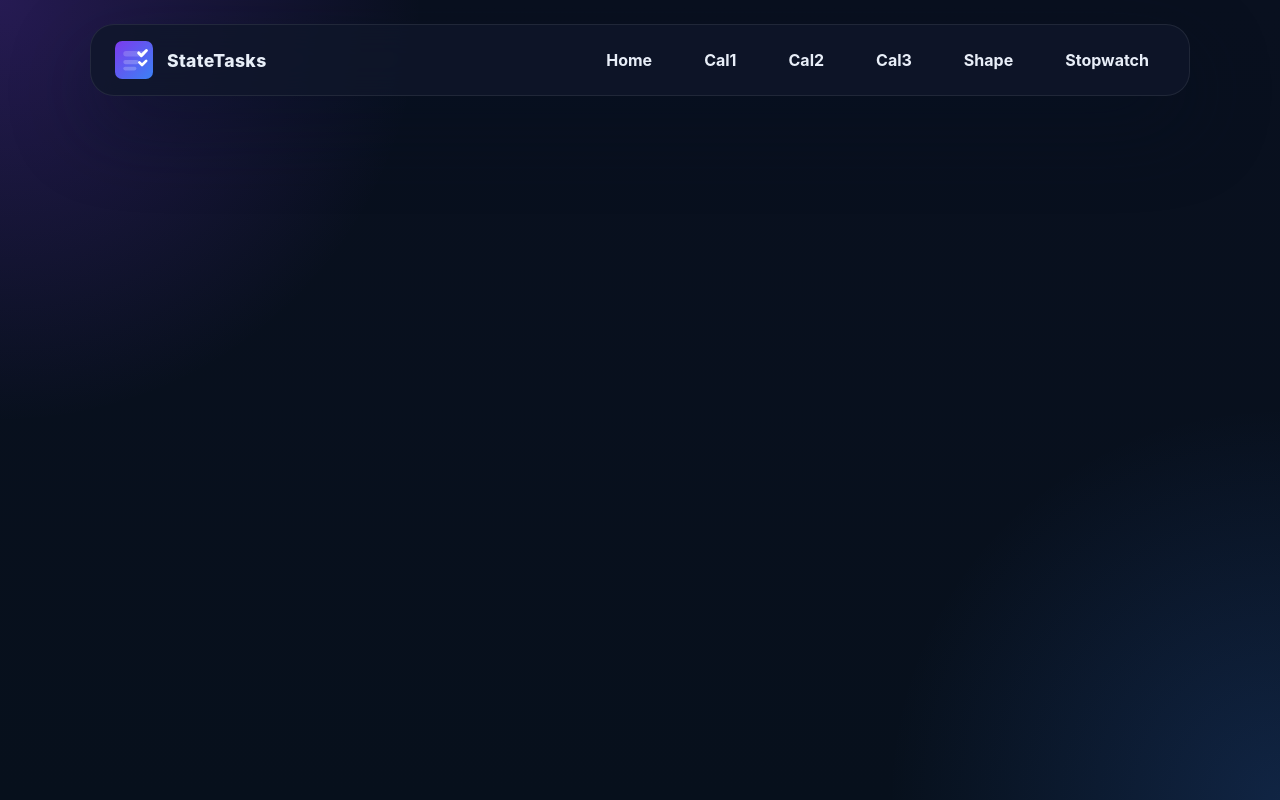
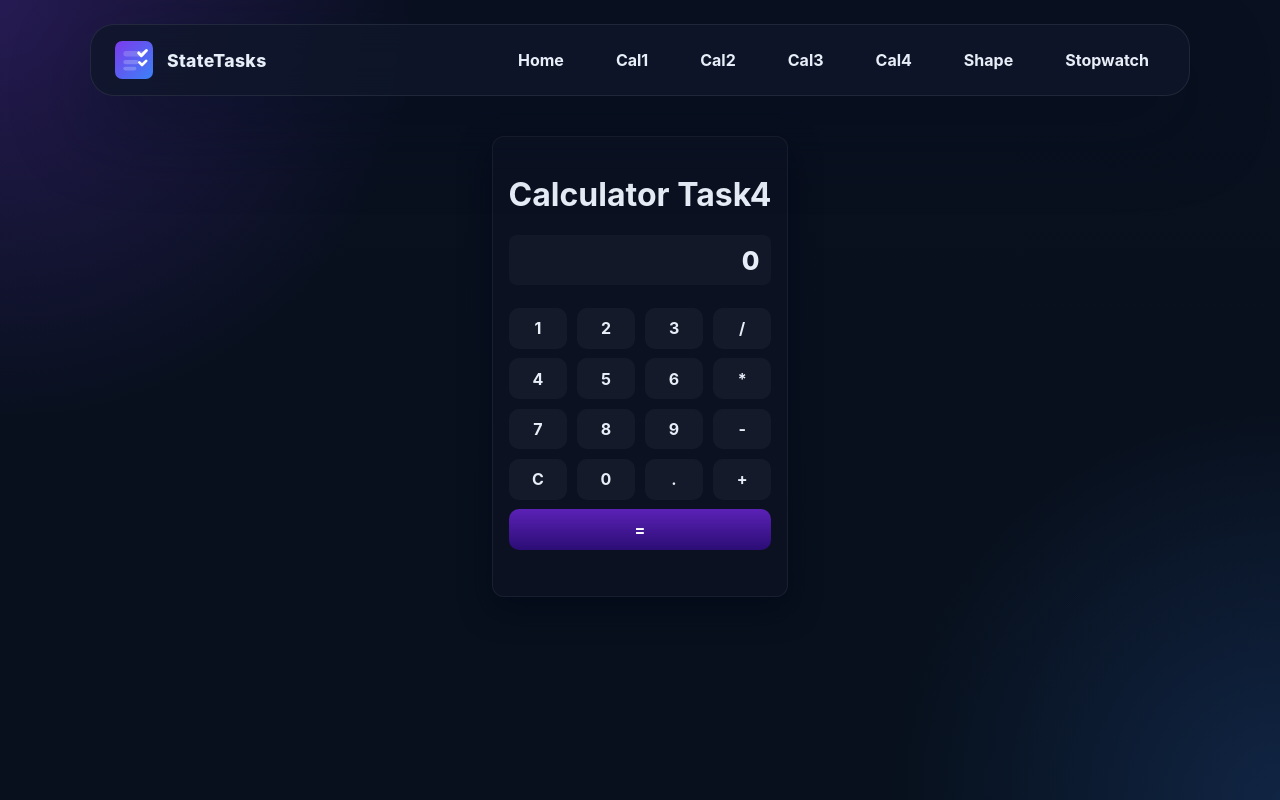
Before and after one commit to dhruvinviru/statetasks, a React (Create React App) app: page /Cal4 in a window 1280 px wide. Built offline with nearby package versions, Linux system fonts and the light colour scheme.

Commit message:
full cal task added (in Progress)

```diff
--- a/src/App.css
+++ b/src/App.css
@@ -122,6 +122,7 @@ nav a:focus-visible {
   from {
     transform: rotate(0deg);
   }
+
   to {
     transform: rotate(360deg);
   }
@@ -459,6 +460,7 @@ input {
   height: 100px;
   margin: 20px auto;
 }
+
 .circle {
   background-color: #4f46e5;
   width: 100px;
@@ -466,6 +468,7 @@ input {
   margin: 20px auto;
   border-radius: 50%;
 }
+
 .triangle {
   width: 0;
   height: 0;
@@ -477,3 +480,111 @@ input {
   border-bottom-width: 100px;
   border-bottom-style: solid;
 }
+
+/* Component styles: Stopwatch and Cal4 (scoped, non-invasive) */
+.stopwatch {
+  max-width: 520px;
+  margin: 1.5rem auto;
+  padding: 1.25rem;
+  background: var(--surface-strong);
+  border: 1px solid var(--surface-border);
+  border-radius: 12px;
+  text-align: center;
+}
+.stopwatch h1 {
+  margin: 0 0 0.75rem;
+  font-size: 1.5rem;
+}
+.stopwatch button {
+  margin: 0.25rem;
+  padding: 0.55rem 0.9rem;
+  border-radius: 8px;
+  border: none;
+  background: linear-gradient(180deg, var(--accent), var(--accent-bright));
+  color: #fff;
+  cursor: pointer;
+  transition: transform 0.12s ease, box-shadow 0.12s ease;
+}
+.stopwatch button:hover {
+  transform: translateY(-2px);
+  box-shadow: 0 10px 30px rgba(7, 16, 33, 0.45);
+}
+#disp {
+  margin-top: 0.9rem;
+  font-size: 1.25rem;
+  font-weight: 700;
+  color: var(--text);
+}
+
+.cal4 {
+  max-width: 380px;
+  margin: 1.25rem auto;
+  padding: 1rem;
+  background: rgba(12, 18, 34, 0.95);
+  border: 1px solid rgba(255,255,255,0.06);
+  border-radius: 12px;
+  box-shadow: 0 12px 30px rgba(2,6,23,0.6);
+}
+
+/* Use grid for display + buttons. The second child div contains the display and the buttons */
+.cal4 > div:nth-of-type(2) {
+  display: grid;
+  grid-template-columns: repeat(4, 1fr);
+  gap: 0.6rem;
+  align-items: center;
+}
+
+.cal4 > div:nth-of-type(2) p:first-of-type {
+  grid-column: 1 / -1;
+  margin: 0;
+  padding: 0.6rem 0.75rem;
+  font-size: 1.6rem;
+  font-weight: 800;
+  text-align: right;
+  background: rgba(255,255,255,0.03);
+  border-radius: 8px;
+  color: var(--text);
+}
+
+.cal4 > div:nth-of-type(2) p:nth-of-type(2) {
+  grid-column: 1 / -1;
+  margin: 0 0 0.2rem 0;
+  font-size: 0.9rem;
+  color: var(--muted);
+  text-align: right;
+}
+
+.cal4 button {
+  padding: 0.65rem 0.6rem;
+  border-radius: 10px;
+  border: none;
+  font-weight: 700;
+  cursor: pointer;
+  transition: transform 0.12s ease, box-shadow 0.12s ease, background 0.12s ease;
+}
+
+.cal4 .num-btn {
+  background: rgba(255,255,255,0.04);
+  color: var(--text);
+}
+
+.cal4 .op-btn {
+  background: linear-gradient(180deg, var(--accent), var(--accent-bright));
+  color: #fff;
+}
+
+.cal4 .equals {
+  background: linear-gradient(180deg, var(--accent-bright), #2b0d75);
+  color: #fff;
+  grid-column: span 4;
+}
+
+.cal4 button:hover { transform: translateY(-3px); box-shadow: 0 14px 30px rgba(7, 16, 33, 0.45); }
+
+/* responsive */
+@media (max-width:420px){
+  .stopwatch, .cal4 { padding: 0.8rem; margin: 0.9rem; }
+  .cal4 > div:nth-of-type(2) { gap: 0.45rem; }
+  .cal4 > div:nth-of-type(2) p:first-of-type { font-size: 1.25rem; }
+  .cal4 .equals { grid-column: span 2; }
+}
--- a/src/App.js
+++ b/src/App.js
@@ -6,6 +6,7 @@ import Home from './component/Home';
 import Cal1 from './component/Cal1';
 import Cal2 from './component/Cal2';
 import Cal3 from './component/Cal3';
+import Cal4 from './component/Cal4';
 import Shape from './component/Shape';
 import Stopwatch from './component/Stopwatch';
 
@@ -14,6 +15,7 @@ const menuItems = [
   { name: 'Cal1', path: '/Cal1' },
   { name: 'Cal2', path: '/Cal2' },
   { name: 'Cal3', path: '/Cal3' },
+  { name: 'Cal4', path: '/Cal4' },
   { name: 'Shape', path: '/Shape' },
   { name: 'Stopwatch', path: '/Stopwatch' },
 ];
@@ -27,6 +29,7 @@ function App() {
         <Route path="/Cal1" element={<Cal1 />} />
         <Route path="/Cal2" element={<Cal2 />} />
         <Route path="/Cal3" element={<Cal3 />} />
+        <Route path="/Cal4" element={<Cal4 />} />
         <Route path="/Shape" element={<Shape />} />
         <Route path="/Stopwatch" element={<Stopwatch />} />
       </Routes>
--- /dev/null
+++ b/src/component/Cal4.jsx
@@ -0,0 +1,37 @@
+import React, { useState } from 'react'
+
+function Cal4() {
+    const [result, setResult] = useState(0);
+    const [operator, setOperator] = useState(null);
+    return (
+        <div className="cal4">
+            <div>
+                <h1>Calculator Task4</h1>
+            </div>
+            <div>
+                <p>{result}</p>
+                <p>{operator}</p>
+                <button className="num-btn" onClick={()=>{setResult(result+'1')}}>1</button>
+                <button className="num-btn" onClick={()=>{setResult(result+'2')}}>2</button>
+                <button className="num-btn" onClick={()=>{setResult(result+'3')}}>3</button>
+                <button className="num-btn" onClick={() => {setOperator('/'),setResult(0)}}>/</button>
+                <button className="num-btn" onClick={()=>{setResult(result+'4')}}>4</button>
+                <button className="num-btn" onClick={()=>{setResult(result+'5')}}>5</button>
+                <button className="num-btn" onClick={()=>{setResult(result+'6')}}>6</button>
+                <button className="num-btn" onClick={() => {setOperator('*'),setResult(0)}}>*</button>
+                <button className="num-btn" onClick={()=>{setResult(result+'7')}}>7</button>
+                <button className="num-btn" onClick={()=>{setResult(result+'8')}}>8</button>
+                <button className="num-btn" onClick={()=>{setResult(result+'9')}}>9</button>
+                <button className="num-btn" onClick={() => {setOperator('-'),setResult(0)}}>-</button>
+                <button className="num-btn" onClick={()=>{setResult(0)}}>C</button>
+                <button className="num-btn" onClick={()=>{setResult(result+'0')}}>0</button>
+                <button className="num-btn" onClick={()=>{setResult(result+'.')}}>.</button>
+                <button className="num-btn" onClick={() => {setOperator('+'),setResult(0)}}>+</button>
+                <button className="equals num-btn">=</button><br />
+
+            </div>
+        </div>
+    )
+}
+
+export default Cal4
--- a/src/component/Stopwatch.jsx
+++ b/src/component/Stopwatch.jsx
@@ -2,7 +2,7 @@ import React, { useState } from 'react'
 
 function Stopwatch() {
     const [time, setTime] = useState(0);
-    let m = 0, ms = 0, h = 0, s = 0, cnt;
+    var m = 0, ms = 0, h = 0, s = 0, cnt;
     const start = () => {
         cnt = setInterval(() => {
             ms++;
@@ -38,7 +38,7 @@ function Stopwatch() {
         setTime(`${h}:${m}:${s}:${ms}`)
     }
     return (
-        <div>
+        <div className="stopwatch">
             <div>
                 <h1>Stopwatch</h1>
             </div>
```
